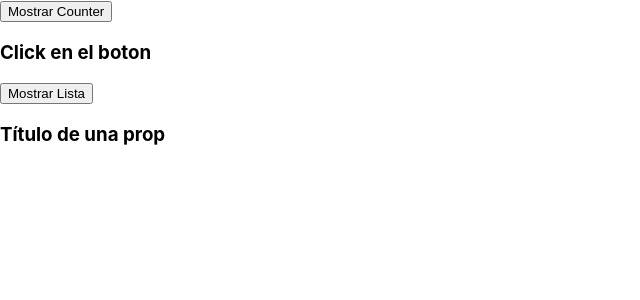
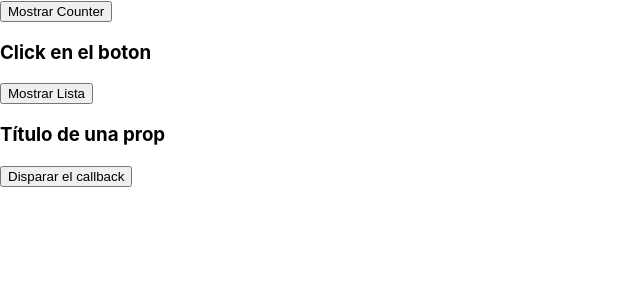
Before and after one commit to ManucaCh/courseItReact, a React (Create React App) app: page / in a window 1280 px wide. Shown: the top 300 px of the page, without its empty margins (0-640 px from the left). Built offline with nearby package versions, Linux system fonts and the light colour scheme.

Commit message:
add inicio ejercicio callbacks

```diff
--- a/src/App.js
+++ b/src/App.js
@@ -2,14 +2,20 @@ import './App.css';
 import Fruits from './components/Fruits';
 import Counter from './components/Counter';
 import Props from './components/Props'
+import Callback from './components/Callback'
 
 function App() {
+  function handleCallback(data){
+    console.log(data);
+  }
 
   return (
   <>
   <Counter />
   <Fruits />
   <Props title="Título de una prop"/>
+  <Callback callback={handleCallback} />
+
   </>
   );
 }
--- /dev/null
+++ b/src/components/Callback/index.js
@@ -0,0 +1,12 @@
+function Callback(props){
+
+    function handleClick(){
+       props.callback((Math.ceil(Math.random() * 10)))
+    }
+       return(
+           <button onClick={handleClick}>Disparar el callback</button>
+           )
+       }
+
+
+    export default Callback;
```
